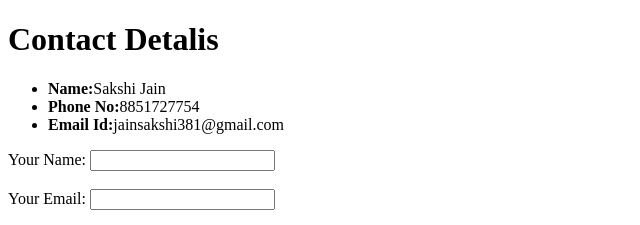
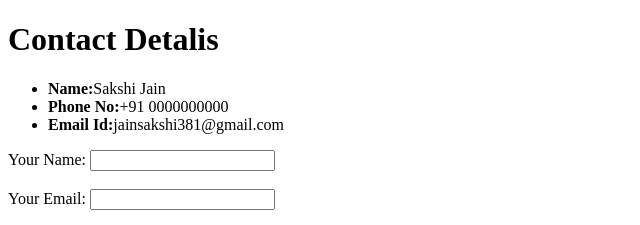
Before and after one commit to jainsakshi10/basic-html-website, a plain HTML site: page contact.html in a window 1280 px wide. Shown: the top 225 px of the page, 0-640 px from the left. Drawn offline with Linux system fonts and the light colour scheme.

Commit message:
Update contact.html

```diff
--- a/contact.html
+++ b/contact.html
@@ -8,7 +8,7 @@
     <h1>Contact Detalis</h1>
     <ul>
       <li><strong>Name:</strong>Sakshi Jain</li>
-      <li><strong>Phone No:</strong>8851727754</li>
+      <li><strong>Phone No:</strong>+91 0000000000</li>
       <li><strong>Email Id:</strong>jainsakshi381@gmail.com</li>
     </ul>
     <form action="mailto:jainsakshi381@gmail.com" method="post" enctype="text/plain">
```
